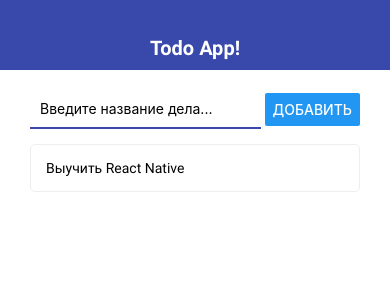
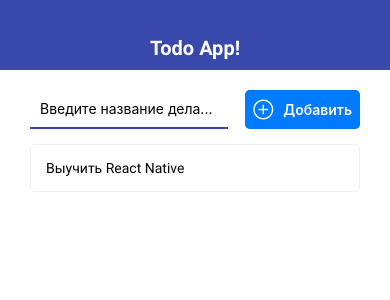
Before and after one commit to camward/RN-Todo-App, a React Native app: screen / in a window 390 px wide. Shown: the top 300 px of the page. Built offline with nearby package versions, Linux system fonts and the light colour scheme.

Commit message:
использование иконок npm i @expo/vector-icons

```diff
--- a/package.json
+++ b/package.json
@@ -8,6 +8,7 @@
     "eject": "expo eject"
   },
   "dependencies": {
+    "@expo/vector-icons": "^10.0.6",
     "expo": "^35.0.0",
     "expo-font": "^7.0.0",
     "react": "16.8.3",
--- a/src/components/AddTodo.js
+++ b/src/components/AddTodo.js
@@ -1,5 +1,6 @@
 import React, { useState } from 'react'
 import { View, StyleSheet, TextInput, Button, Alert } from 'react-native'
+import { AntDesign } from '@expo/vector-icons'
 import { THEME } from '../theme'
 
 export const AddTodo = ({ onSubmit }) => {
@@ -24,7 +25,10 @@
         autoCorrect={false}
         autoCapitalize='none'
       />
-      <Button title='Добавить' onPress={pressHandler} />
+      <AntDesign.Button onPress={pressHandler} name='pluscircleo'>
+        Добавить
+      </AntDesign.Button>
+      {/* <Button title='Добавить' onPress={pressHandler} /> */}
     </View>
   )
 }
@@ -37,7 +41,7 @@
     marginBottom: 15
   },
   input: {
-    width: '70%',
+    width: '60%',
     padding: 10,
     borderStyle: 'solid',
     borderBottomWidth: 2,
```
